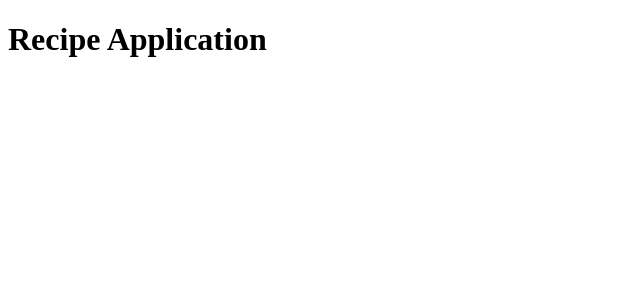
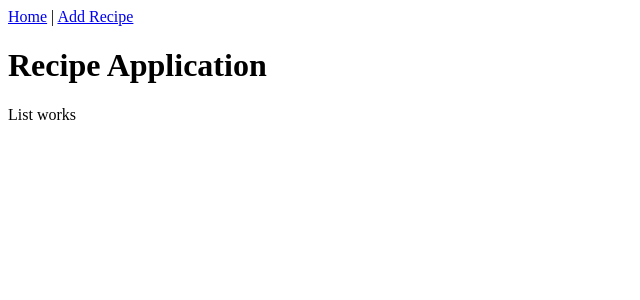
Before and after one commit to ZuzRad/Recipe-Application, an Angular app: page / in a window 1280 px wide. Shown: the top 300 px of the page, without its empty margins (0-640 px from the left). Built offline with nearby package versions, Linux system fonts and the light colour scheme.

Commit message:
BootstrapModule fixed

```diff
--- a/src/app/app.component.html
+++ b/src/app/app.component.html
@@ -1,8 +1,8 @@
-<h1>{{ title }}</h1>
-<!-- <app-list></app-list> -->
-<!-- <nav>
-    <a routerLink="/">Home</a>
+<nav>
+    <a routerLink="/">Home</a> |
     <a routerLink="/add">Add Recipe</a>
-  </nav> -->
+  </nav>
 
-<!-- <router-outlet></router-outlet> -->
+  <h1>{{ title }}</h1>
+
+<router-outlet></router-outlet>
--- a/src/app/app.component.ts
+++ b/src/app/app.component.ts
@@ -2,8 +2,6 @@ import { Component } from '@angular/core';
 
 @Component({
   selector: 'app-root',
-  standalone: true,
-  imports: [],
   templateUrl: './app.component.html',
   styleUrls: ['./app.component.css'],
 })
--- a/src/app/app.module.ts
+++ b/src/app/app.module.ts
@@ -7,7 +7,7 @@ import { ListComponent } from './list/list.component';
 import { FormComponent } from './form/form.component';
 import { DetailsComponent } from './details/details.component';
 
-import { AppRoutingModule } from './app-routing.module';
+import { AppRoutingModule } from './app.routing.module';
 
 @NgModule({
   declarations: [
--- a/src/app/details/details.component.html
+++ b/src/app/details/details.component.html
@@ -1,4 +1,4 @@
-<mat-card *ngIf="recipe">
+<!-- <mat-card *ngIf="recipe">
     <mat-card-title>{{ recipe.title }}</mat-card-title>
     <mat-card-content>
       <p>{{ recipe.description }}</p>
@@ -7,4 +7,4 @@
         <li *ngFor="let ingredient of recipe.ingredients">{{ ingredient }}</li>
       </ul>
     </mat-card-content>
-  </mat-card>
+  </mat-card> -->
--- a/src/app/form/form.component.html
+++ b/src/app/form/form.component.html
@@ -1,4 +1,4 @@
-<mat-card>
+<!-- <mat-card>
     <mat-card-title>Dodaj nowy przepis</mat-card-title>
     <mat-card-content>
       <form>
@@ -17,4 +17,4 @@
         <button mat-raised-button color="primary" (click)="addRecipe()">Dodaj</button>
       </form>
     </mat-card-content>
-  </mat-card>
+  </mat-card> -->
--- a/src/app/list/list.component.html
+++ b/src/app/list/list.component.html
@@ -1,4 +1,4 @@
-<div class="recipe-list">
+<!-- <div class="recipe-list">
     <mat-card *ngFor="let recipe of recipes" class="recipe-item">
       <mat-card-title>{{ recipe.title }}</mat-card-title>
       <mat-card-content>
@@ -11,4 +11,6 @@
     </mat-card>
   </div>
 
-  <button mat-fab color="primary" routerLink="/add" class="add-button">+</button>
+  <button mat-fab color="primary" routerLink="/add" class="add-button">+</button> -->
+
+  <p>List works</p>
--- a/src/main.ts
+++ b/src/main.ts
@@ -1,4 +1,6 @@
-import { bootstrapApplication } from '@angular/platform-browser';
-import { AppComponent } from './app/app.component';
+import { platformBrowserDynamic } from '@angular/platform-browser-dynamic';
+import { AppModule } from './app/app.module';
 
-bootstrapApplication(AppComponent).catch((err) => console.error(err));
+platformBrowserDynamic()
+  .bootstrapModule(AppModule)
+  .catch((err) => console.error(err));
```
Also changed, not shown: src/app/app.routing.module.ts (renamed from src/app/app-routing.module.ts).
